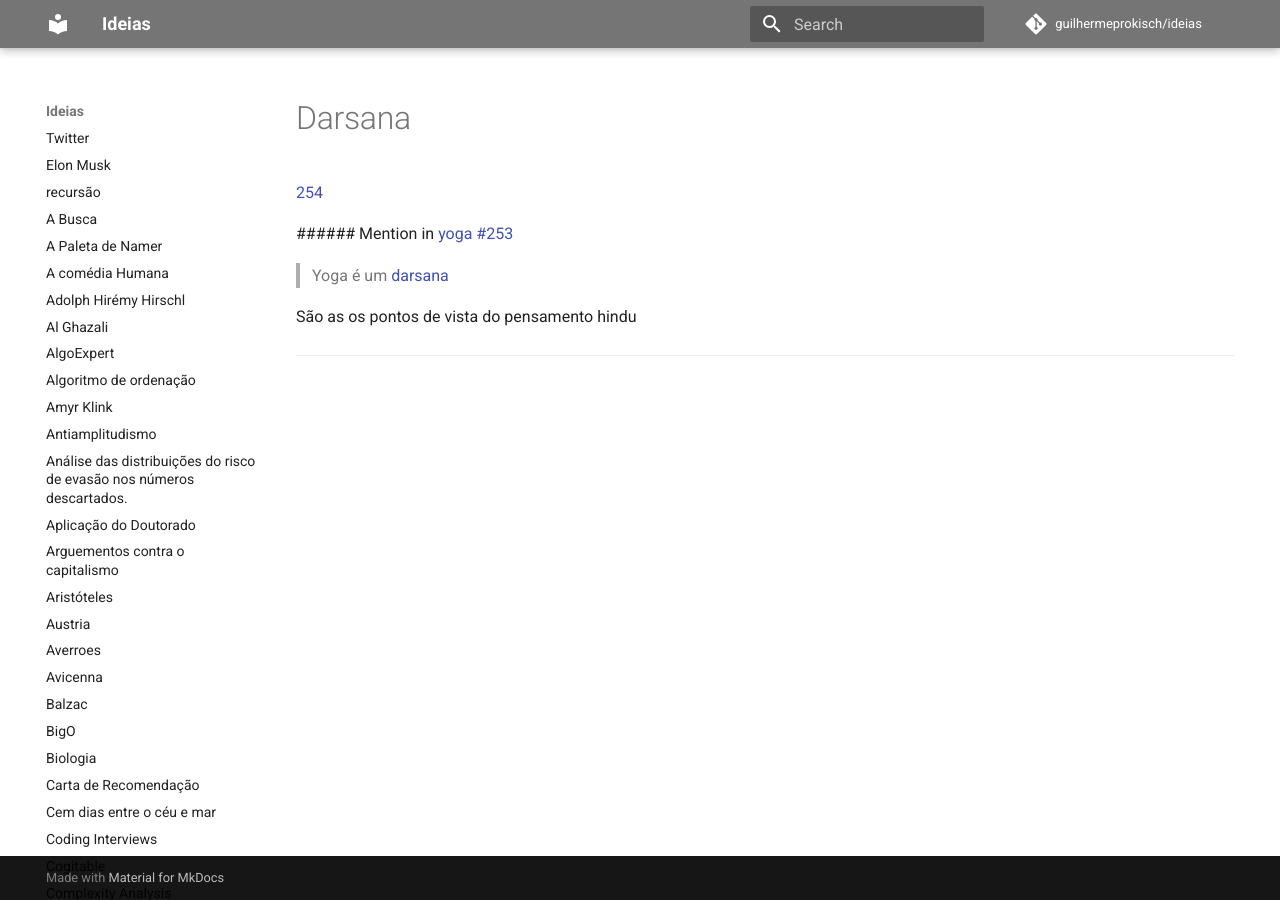
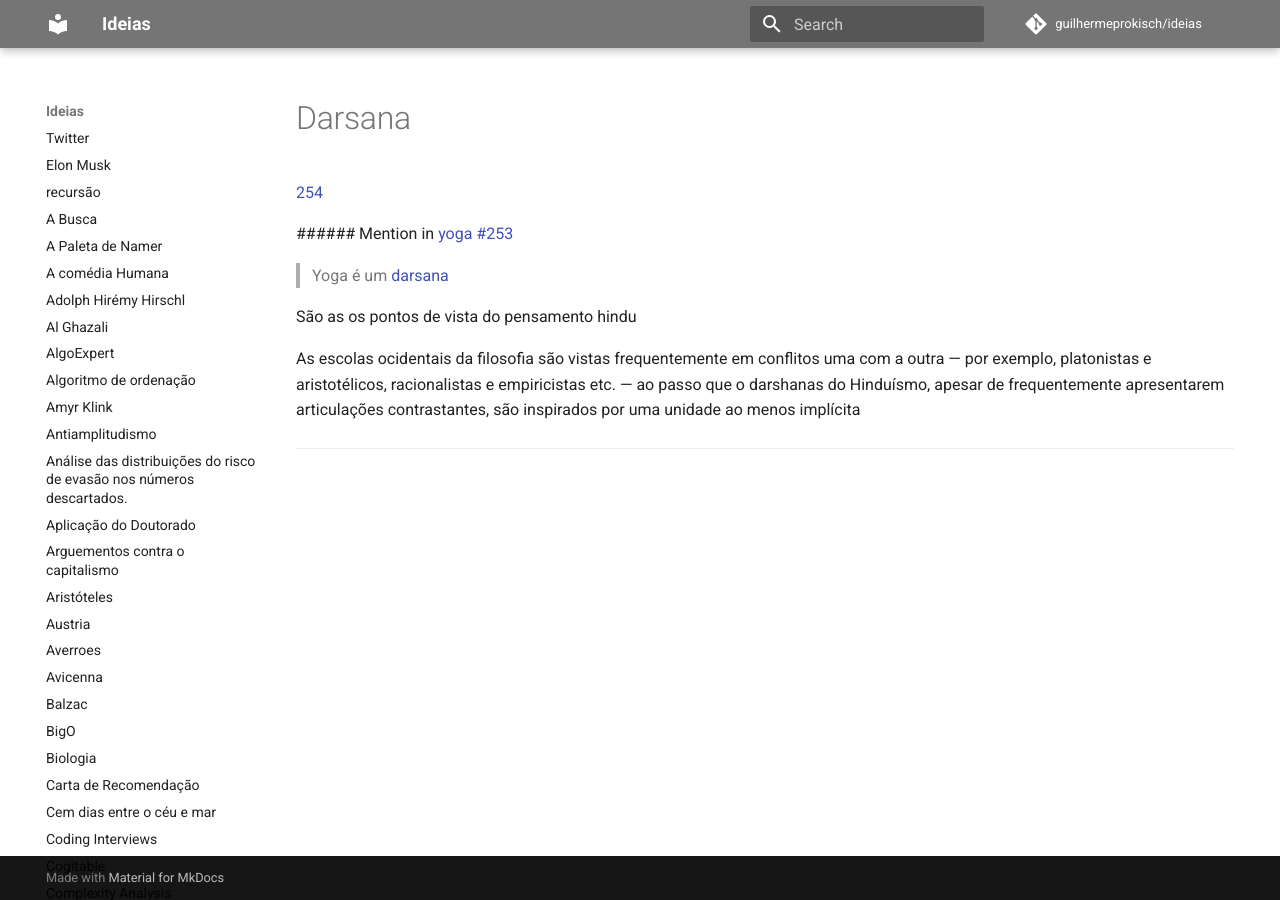
Before and after one commit to guilhermeprokisch/guilherme, an MkDocs documentation site: the page built from docs/darsana.md, in a window 1280 px wide. Built offline with MkDocs 1.6.1 and Material for MkDocs 9.7.7, drawn with Linux system fonts in a browser that asks for light colours; comment, search, counter and statistics services are not loaded.

Commit message:
Backup all issues

```diff
--- a/docs/darsana.md
+++ b/docs/darsana.md
@@ -10,4 +10,7 @@
 
 São as os pontos de vista do pensamento hindu
 
+
+ As escolas ocidentais da filosofia são vistas frequentemente em conflitos uma com a outra — por exemplo, platonistas e aristotélicos, racionalistas e empiricistas etc. — ao passo que o darshanas do Hinduísmo, apesar de frequentemente apresentarem articulações contrastantes, são inspirados por uma unidade ao menos implícita
+
 -------------------------------------------------------------------------------
```
